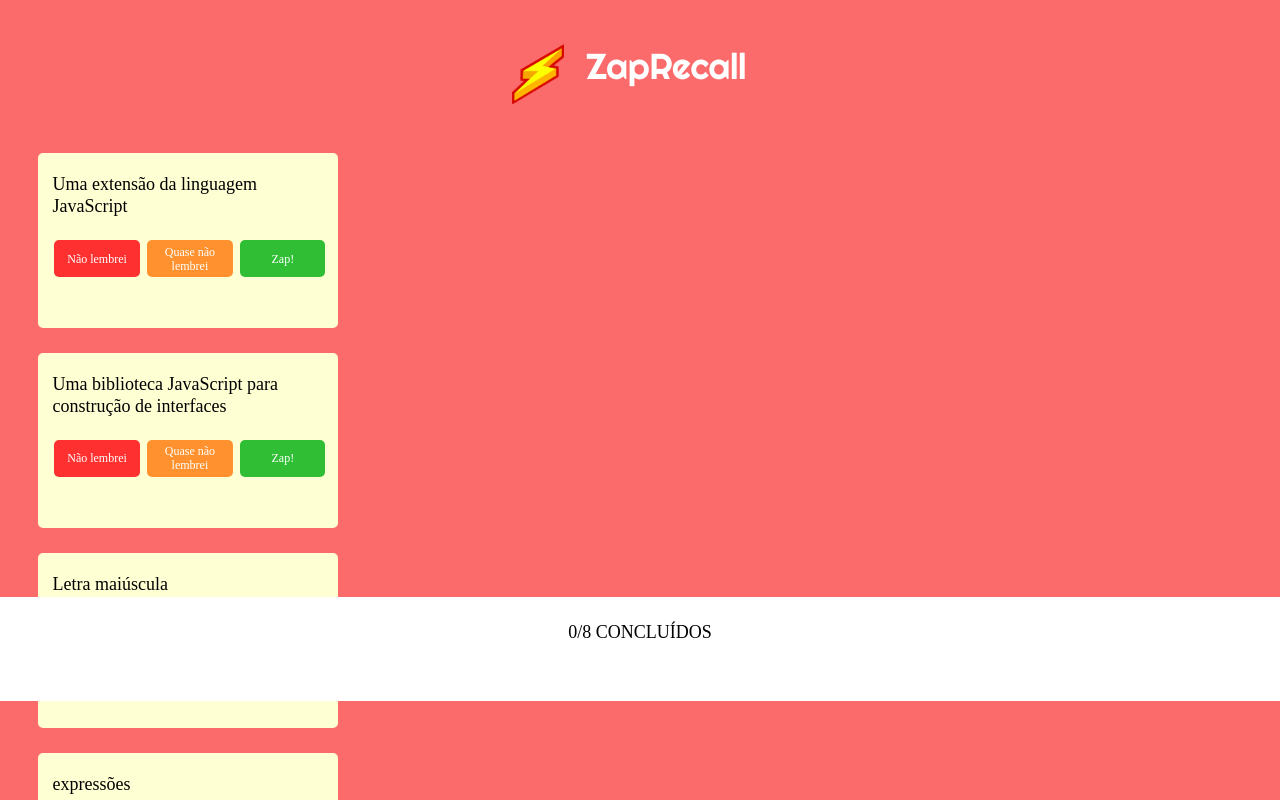
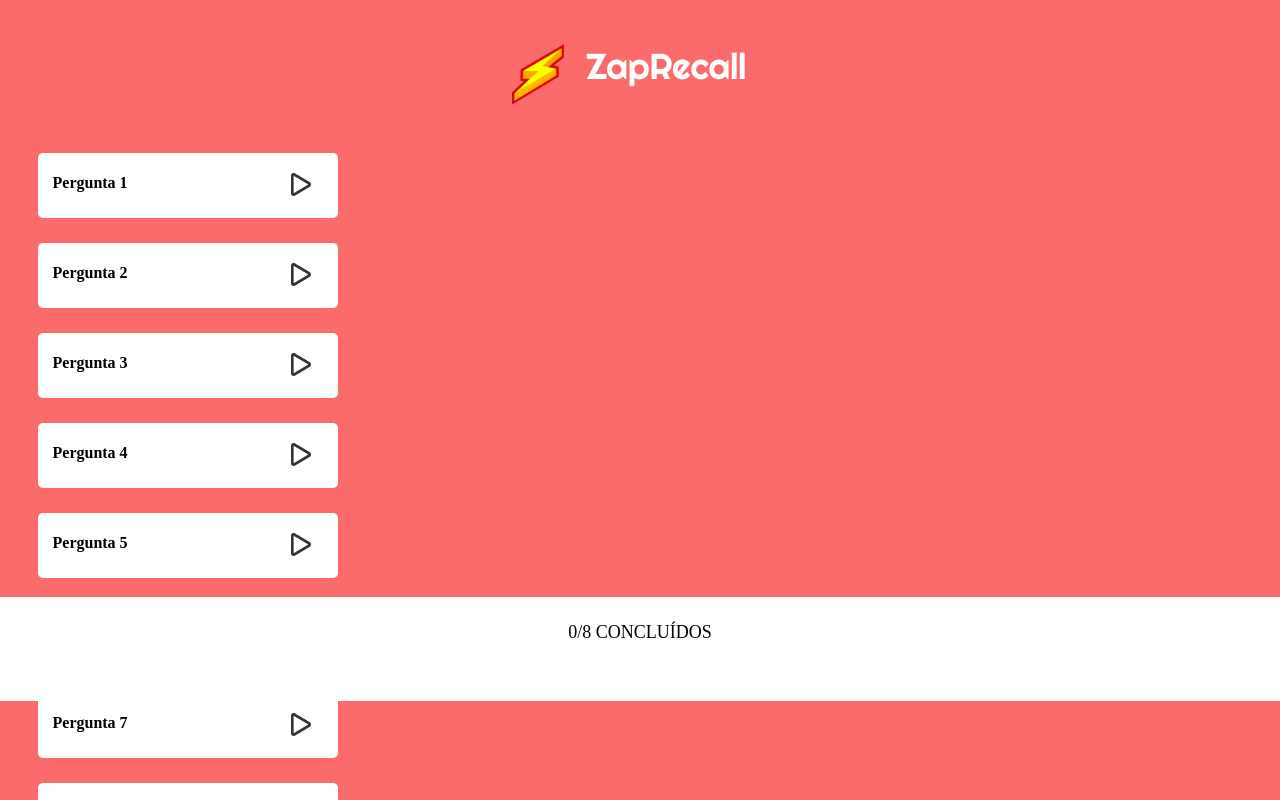
Before and after one commit to ArthurOliveira01/ZapRecall, a React (Create React App) app: page / in a window 1280 px wide. Shown: the top 800 px of the page. Built offline with nearby package versions, Linux system fonts and the light colour scheme; a web font is replaced by a local one.

Commit message:
big advance

```diff
--- a/package.json
+++ b/package.json
@@ -8,7 +8,7 @@
     "@testing-library/user-event": "^13.5.0",
     "react": "^18.2.0",
     "react-dom": "^18.2.0",
-    "react-scripts": "^2.1.3",
+    "react-scripts": "^5.0.1",
     "styled-components": "^5.3.8",
     "web-vitals": "^2.1.4"
   },
--- a/src/App.jsx
+++ b/src/App.jsx
@@ -10,7 +10,7 @@ const GlobalStyle = createGlobalStyle`
   :root{
     background-color: #FB6B6B;
     width: 100%;
-    height: 1900px;
+    height: 1450px;
   }
 
    /* Reset de CSS */
@@ -92,6 +92,8 @@ export default function App() {
           initial = {initial}
           pergunta = {pergunta}
           resposta = {resposta}
+          setRespondidas = {setRespondidas}
+          respondidas = {respondidas}
           />
           <Foot
           respondidas = {respondidas}
--- a/src/Flashcards.jsx
+++ b/src/Flashcards.jsx
@@ -1,5 +1,5 @@
 import styled from "styled-components";
-import React from "react";
+import React, { useState } from "react";
 import seta from "./img/seta_play.png"
 import virar from "./img/seta_virar.png"
 import bad from "./img/icone_erro.png"
@@ -131,7 +131,7 @@ const Mid = styled.button`
     text-align: center;
     color: #FFFFFF;
     margin-right: 7.74px;
-`
+`;
 
 const Good = styled.button`
     width: 85.17px;
@@ -147,7 +147,23 @@ const Good = styled.button`
     letter-spacing: 0em;
     text-align: center;
     color: #FFFFFF;
+`;
+
+const Final = styled.button`
+    width: 300px;
+    height: 65px;
+    background-color: #FFFFFF;
+    margin-bottom: 25px;
+    border-radius: 5px;
+    margin-left: 10%;
+    display: flex;
+`;
+
+const Icon = styled.img`
+    width: 23px;
+    height: 23px;
 `
+
 //<Card data-test="flashcard">
   //                  <OnCard data-test="flashcard-text">{string}</OnCard>
     //                <Play data-test="play-btn" src={seta} alt="" />
@@ -159,21 +175,99 @@ const Good = styled.button`
     //                <Turn src={virar} alt="" />
       //          </Question>
 
+//<Gabarito data-test="flashcard">
+  //                  <Ok>{string}</Ok>
+    //                <Botoes>
+      //                  <Bad data-test="no-btn">Não lembrei</Bad>
+        //                <Mid data-test="partial-btn">Quase não lembrei</Mid>
+          //              <Good data-test="zap-btn">Zap!</Good>
+            //        </Botoes>
+              //  </Gabarito>
 
-export default function Flashcards({initial, pergunta, resposta, text}){
+export default function Flashcards({initial, pergunta, resposta, text, setRespondidas, respondidas}){
+    let aux = -1;
+    const img = ["./img/icone_certo.png", "./img/icone_quase.png", "./img/icone_erro.png"];
+    const [fase1, setFase1] = useState(true);
+    const [fase2, setFase2] = useState(false);
+    const [fase3, setFase3] = useState(false);
+    const [completed, setCompleted] = useState(false);
+    const [first, setFirst] = useState({seta});
+    const [num, setNum] = useState(-1);
+
+
+    function stepTwoToThree(){
+        setFase3(true);
+        setFase2(false);
+    }
+
+    function stepOneToTwo(){
+        setFase2(true);
+        setFase1(false);
+    }
+
+    function done(selected){
+        setCompleted(true);
+        setFase3(false);
+
+        if(selected == "good"){
+            console.log('entrei');
+            aux = 0;
+        } else if(selected == "mid"){
+            aux = 1;
+        } else{
+            aux = 2;
+        }
+        console.log(num);
+    }
+
+
+    {fase1 && (
+        <Card data-test="flashcard">
+            <OnCard data-test="flashcard-text"></OnCard>
+            <Play data-test="play-btn" src={seta} alt="" />
+        </Card>
+    )}
+
+    {fase2 && (
+        <Question data-test="flashcard">
+            <Textquestion data-test="flashcard-text"></Textquestion>
+            <Turn data-test="turn-btn" src={virar} alt="" />
+        </Question>
+    )}
 
     return(
         <Main>
-            {text.map((string) => (
+            {text.map((string, index) => (
+            fase1 && (
+                <Card data-test="flashcard">
+                    <OnCard data-test="flashcard-text">{initial[index]}</OnCard>
+                    <Play onClick={stepOneToTwo} data-test="play-btn" src={seta} alt="" />
+                </Card>
+            ) ||
+            fase2 && (
+                <Question data-test="flashcard">
+                    <Textquestion data-test="flashcard-text">{pergunta[index]}</Textquestion>
+                    <Turn onClick={stepTwoToThree} data-test="turn-btn" src={virar} alt="" />
+                </Question>
+            ) ||
+            fase3 && (
                 <Gabarito data-test="flashcard">
-                    <Ok>{string}</Ok>
+                    <Ok data-test="flashcard-test">{resposta[index]}</Ok>
                     <Botoes>
-                        <Bad data-test="no-btn">Não lembrei</Bad>
-                        <Mid data-test="partial-btn">Quase não lembrei</Mid>
-                        <Good data-test="zap-btn">Zap!</Good>
+                        <Bad onClick={() => done("bad")} data-test="no-btn">Não lembrei</Bad>
+                        <Mid onClick={() => done("mid")} data-test="partial-btn">Quase não lembrei</Mid>
+                        <Good onClick={() => done("good")} data-test="zap-btn">Zap!</Good>
                     </Botoes>
                 </Gabarito>
-            ))}
+            ) ||
+            completed && (
+                <Final data-test="flashcard">
+                    <OnCard data-test="flashcard-text">{initial[index]}</OnCard>
+                    <Icon src={img[aux]} alt="" />
+                </Final>
+            )
+            ))
+        }
         </Main>
     );
 }
```
Also changed, not shown: 1 other file (tests, documents, lock files or other folders).
